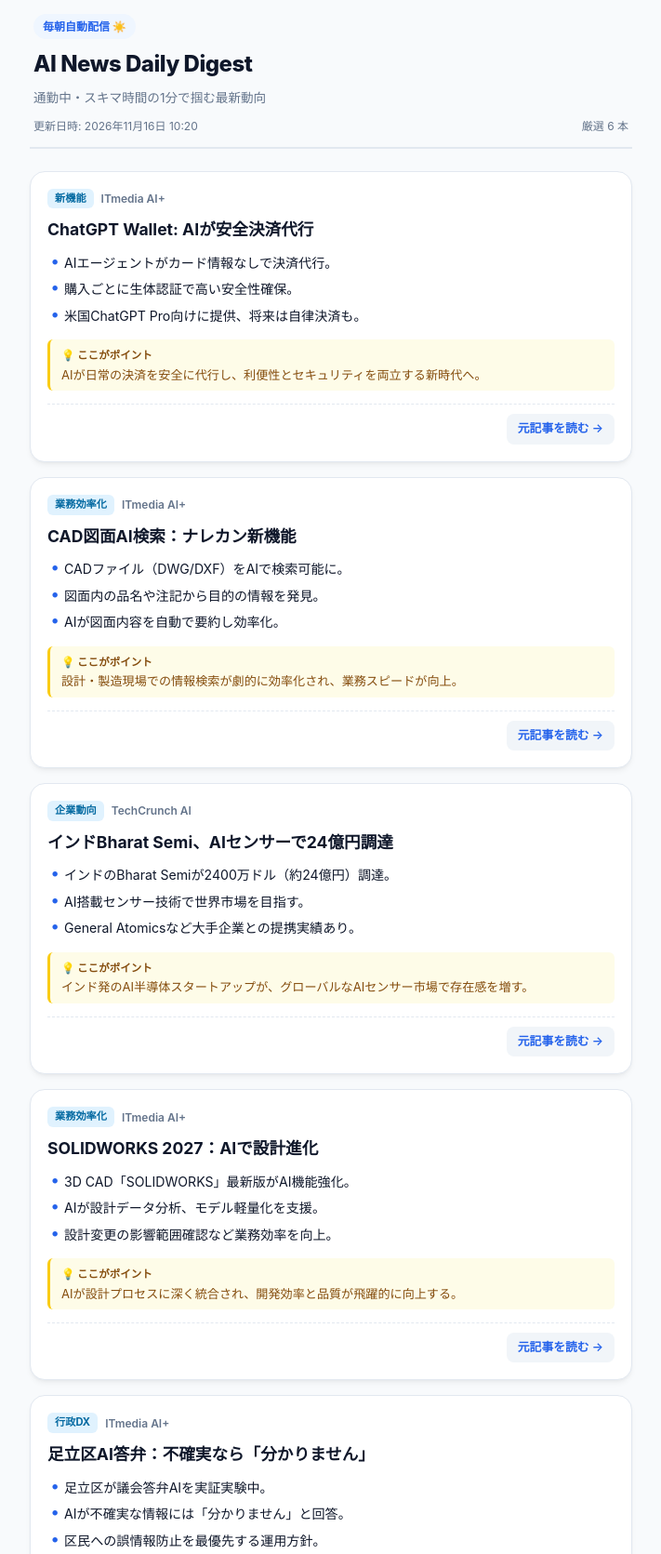
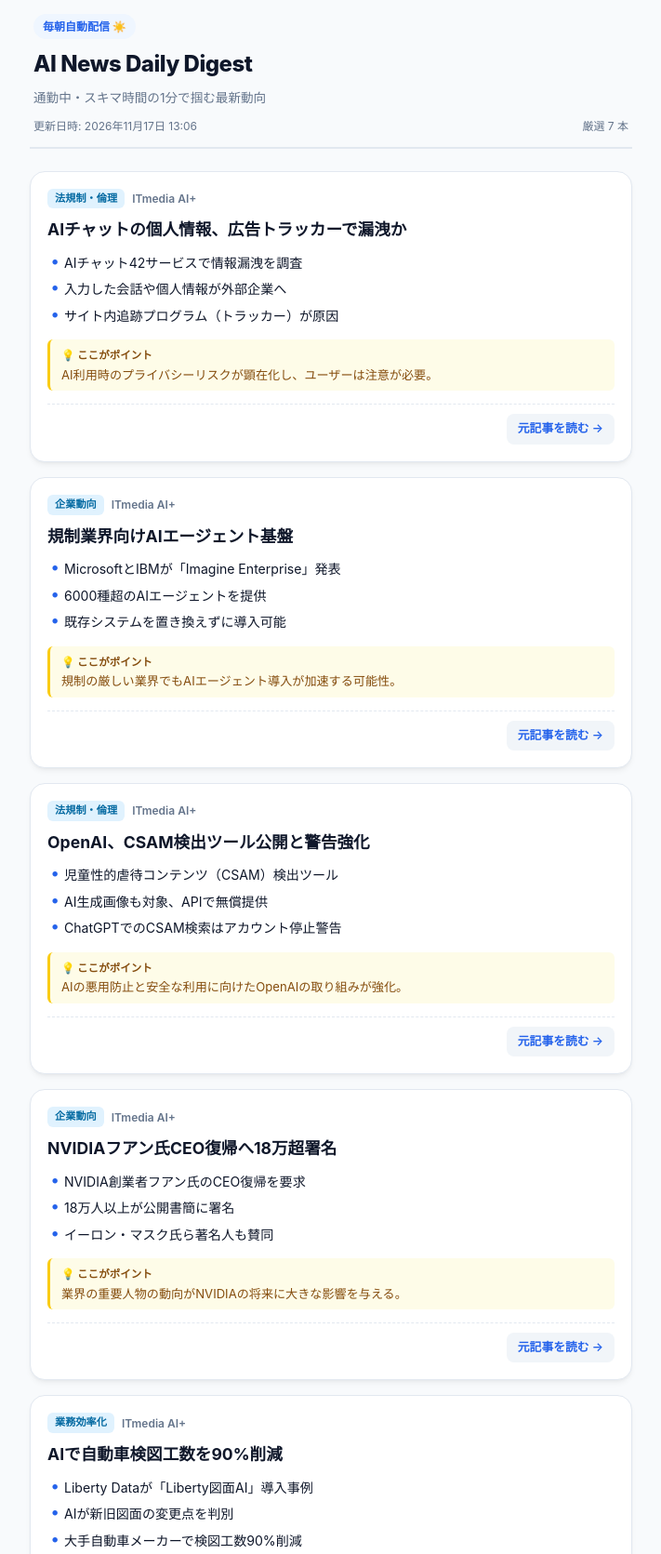
Before and after one commit to cluclu-land/ai-news-digest, a plain HTML site: page docs/index.html in a window 1280 px wide. Shown: the part 13-1684 px from the top of the page at 93% size, without its empty margins (284-995 px from the left). Drawn offline with Linux system fonts and the light colour scheme.

Commit message:
Update AI news digest [skip ci]

```diff
--- a/docs/index.html
+++ b/docs/index.html
@@ -240,8 +240,8 @@
     <h1>AI News Daily Digest</h1>
     <div class="subtitle">通勤中・スキマ時間の1分で掴む最新動向</div>
     <div class="meta-bar">
-      <span>更新日時: 2026年11月16日 10:20</span>
-      <span>厳選 6 本</span>
+      <span>更新日時: 2026年11月17日 13:06</span>
+      <span>厳選 7 本</span>
     </div>
   </header>
 
@@ -249,31 +249,127 @@
 
     <article class="card">
       <div class="card-header">
-        <span class="tag">新機能</span>
+        <span class="tag">法規制・倫理</span>
         <span class="source-name">ITmedia AI+</span>
       </div>
 
-      <h2 class="card-title">ChatGPT Wallet: AIが安全決済代行</h2>
+      <h2 class="card-title">AIチャットの個人情報、広告トラッカーで漏洩か</h2>
 
       <ul class="bullets">
 
-        <li>AIエージェントがカード情報なしで決済代行。</li>
+        <li>AIチャット42サービスで情報漏洩を調査</li>
 
-        <li>購入ごとに生体認証で高い安全性確保。</li>
+        <li>入力した会話や個人情報が外部企業へ</li>
 
-        <li>米国ChatGPT Pro向けに提供、将来は自律決済も。</li>
+        <li>サイト内追跡プログラム（トラッカー）が原因</li>
 
       </ul>
 
 
       <div class="takeaway-box">
         <div class="takeaway-title">💡 ここがポイント</div>
-        <div class="takeaway-content">AIが日常の決済を安全に代行し、利便性とセキュリティを両立する新時代へ。</div>
+        <div class="takeaway-content">AI利用時のプライバシーリスクが顕在化し、ユーザーは注意が必要。</div>
       </div>
 
 
       <div class="card-footer">
-        <a href="https://www.itmedia.co.jp/news/article/2611/16/2000003208/" target="_blank" rel="noopener noreferrer" class="source-link">
+        <a href="https://www.itmedia.co.jp/news/article/2611/17/2000003241/" target="_blank" rel="noopener noreferrer" class="source-link">
+          元記事を読む →
+        </a>
+      </div>
+    </article>
+
+    <article class="card">
+      <div class="card-header">
+        <span class="tag">企業動向</span>
+        <span class="source-name">ITmedia AI+</span>
+      </div>
+
+      <h2 class="card-title">規制業界向けAIエージェント基盤</h2>
+
+      <ul class="bullets">
+
+        <li>MicrosoftとIBMが「Imagine Enterprise」発表</li>
+
+        <li>6000種超のAIエージェントを提供</li>
+
+        <li>既存システムを置き換えずに導入可能</li>
+
+      </ul>
+
+
+      <div class="takeaway-box">
+        <div class="takeaway-title">💡 ここがポイント</div>
+        <div class="takeaway-content">規制の厳しい業界でもAIエージェント導入が加速する可能性。</div>
+      </div>
+
+
+      <div class="card-footer">
+        <a href="https://www.itmedia.co.jp/enterprise/articles/2611/17/news015.html" target="_blank" rel="noopener noreferrer" class="source-link">
+          元記事を読む →
+        </a>
+      </div>
+    </article>
+
+    <article class="card">
+      <div class="card-header">
+        <span class="tag">法規制・倫理</span>
+        <span class="source-name">ITmedia AI+</span>
+      </div>
+
+      <h2 class="card-title">OpenAI、CSAM検出ツール公開と警告強化</h2>
+
+      <ul class="bullets">
+
+        <li>児童性的虐待コンテンツ（CSAM）検出ツール</li>
+
+        <li>AI生成画像も対象、APIで無償提供</li>
+
+        <li>ChatGPTでのCSAM検索はアカウント停止警告</li>
+
+      </ul>
+
+
+      <div class="takeaway-box">
+        <div class="takeaway-title">💡 ここがポイント</div>
+        <div class="takeaway-content">AIの悪用防止と安全な利用に向けたOpenAIの取り組みが強化。</div>
+      </div>
+
+
+      <div class="card-footer">
+        <a href="https://www.itmedia.co.jp/news/article/2611/17/2000003254/" target="_blank" rel="noopener noreferrer" class="source-link">
+          元記事を読む →
+        </a>
+      </div>
+    </article>
+
+    <article class="card">
+      <div class="card-header">
+        <span class="tag">企業動向</span>
+        <span class="source-name">ITmedia AI+</span>
+      </div>
+
+      <h2 class="card-title">NVIDIAフアン氏CEO復帰へ18万超署名</h2>
+
+      <ul class="bullets">
+
+        <li>NVIDIA創業者フアン氏のCEO復帰を要求</li>
+
+        <li>18万人以上が公開書簡に署名</li>
+
+        <li>イーロン・マスク氏ら著名人も賛同</li>
+
+      </ul>
+
+
+      <div class="takeaway-box">
+        <div class="takeaway-title">💡 ここがポイント</div>
+        <div class="takeaway-content">業界の重要人物の動向がNVIDIAの将来に大きな影響を与える。</div>
+      </div>
+
+
+      <div class="card-footer">
+        <a href="https://www.itmedia.co.jp/aiplus/article/2611/17/2000003249/" target="_blank" rel="noopener noreferrer" class="source-link">
           元記事を読む →
         </a>
       </div>
@@ -285,27 +381,27 @@
         <span class="source-name">ITmedia AI+</span>
       </div>
 
-      <h2 class="card-title">CAD図面AI検索：ナレカン新機能</h2>
+      <h2 class="card-title">AIで自動車検図工数を90%削減</h2>
 
       <ul class="bullets">
 
-        <li>CADファイル（DWG/DXF）をAIで検索可能に。</li>
+        <li>Liberty Dataが「Liberty図面AI」導入事例</li>
 
-        <li>図面内の品名や注記から目的の情報を発見。</li>
+        <li>AIが新旧図面の変更点を判別</li>
 
-        <li>AIが図面内容を自動で要約し効率化。</li>
+        <li>大手自動車メーカーで検図工数90%削減</li>
 
       </ul>
 
 
       <div class="takeaway-box">
         <div class="takeaway-title">💡 ここがポイント</div>
-        <div class="takeaway-content">設計・製造現場での情報検索が劇的に効率化され、業務スピードが向上。</div>
+        <div class="takeaway-content">AIが製造業の設計・開発プロセスを大幅に効率化する可能性。</div>
       </div>
 
 
       <div class="card-footer">
-        <a href="https://monoist.itmedia.co.jp/mn/articles/2611/16/news016.html" target="_blank" rel="noopener noreferrer" class="source-link">
+        <a href="https://monoist.itmedia.co.jp/mn/articles/2611/17/news014.html" target="_blank" rel="noopener noreferrer" class="source-link">
           元記事を読む →
         </a>
       </div>
@@ -317,27 +413,27 @@
         <span class="source-name">TechCrunch AI</span>
       </div>
 
-      <h2 class="card-title">インドBharat Semi、AIセンサーで24億円調達</h2>
+      <h2 class="card-title">AIサイバーセキュリティ新興企業が急成長</h2>
 
       <ul class="bullets">
 
-        <li>インドのBharat Semiが2400万ドル（約24億円）調達。</li>
+        <li>Corbaが設立3ヶ月で評価額10億ドル</li>
 
-        <li>AI搭載センサー技術で世界市場を目指す。</li>
+        <li>シリーズAで1.25億ドルを調達</li>
 
-        <li>General Atomicsなど大手企業との提携実績あり。</li>
+        <li>AIを活用したサイバーセキュリティ分野</li>
 
       </ul>
 
 
       <div class="takeaway-box">
         <div class="takeaway-title">💡 ここがポイント</div>
-        <div class="takeaway-content">インド発のAI半導体スタートアップが、グローバルなAIセンサー市場で存在感を増す。</div>
+        <div class="takeaway-content">AIセキュリティ分野への投資が活発で、市場の期待が高い。</div>
       </div>
 
 
       <div class="card-footer">
-        <a href="https://techcrunch.com/2026/11/15/indian-chip-startup-bharat-semi-lands-24m-seed-round-as-it-eyes-global-ai-sensor-market/" target="_blank" rel="noopener noreferrer" class="source-link">
+        <a href="https://techcrunch.com/2026/11/16/cybersecurity-ai-startup-corma-reaches-1b-valuation-in-about-3-months/" target="_blank" rel="noopener noreferrer" class="source-link">
           元記事を読む →
         </a>
       </div>
@@ -345,95 +441,31 @@
 
     <article class="card">
       <div class="card-header">
-        <span class="tag">業務効率化</span>
-        <span class="source-name">ITmedia AI+</span>
+        <span class="tag">企業動向</span>
+        <span class="source-name">The Verge AI</span>
       </div>
 
-      <h2 class="card-title">SOLIDWORKS 2027：AIで設計進化</h2>
+      <h2 class="card-title">NVIDIAフアン氏辞任は陰謀説が浮上</h2>
 
       <ul class="bullets">
 
-        <li>3D CAD「SOLIDWORKS」最新版がAI機能強化。</li>
+        <li>NVIDIAフアン氏の辞任が波紋</li>
 
-        <li>AIが設計データ分析、モデル軽量化を支援。</li>
+        <li>業界リーダーが復帰を要求</li>
 
-        <li>設計変更の影響範囲確認など業務効率を向上。</li>
+        <li>辞任は陰謀によるものとの説が広まる</li>
 
       </ul>
 
 
       <div class="takeaway-box">
         <div class="takeaway-title">💡 ここがポイント</div>
-        <div class="takeaway-content">AIが設計プロセスに深く統合され、開発効率と品質が飛躍的に向上する。</div>
+        <div class="takeaway-content">業界の重要人物の動向がNVIDIAの将来に大きな影響を与える。</div>
       </div>
 
 
       <div class="card-footer">
-        <a href="https://monoist.itmedia.co.jp/mn/articles/2611/16/news037.html" target="_blank" rel="noopener noreferrer" class="source-link">
-          元記事を読む →
-        </a>
-      </div>
-    </article>
-
-    <article class="card">
-      <div class="card-header">
-        <span class="tag">行政DX</span>
-        <span class="source-name">ITmedia AI+</span>
-      </div>
-
-      <h2 class="card-title">足立区AI答弁：不確実なら「分かりません」</h2>
-
-      <ul class="bullets">
-
-        <li>足立区が議会答弁AIを実証実験中。</li>
-
-        <li>AIが不確実な情報には「分かりません」と回答。</li>
-
-        <li>区民への誤情報防止を最優先する運用方針。</li>
-
-      </ul>
-
-
-      <div class="takeaway-box">
-        <div class="takeaway-title">💡 ここがポイント</div>
-        <div class="takeaway-content">公共分野でのAI活用において、情報の正確性と信頼性確保の重要性が示された。</div>
-      </div>
-
-
-      <div class="card-footer">
-        <a href="https://www.itmedia.co.jp/aiplus/article/2611/16/2000003196/" target="_blank" rel="noopener noreferrer" class="source-link">
-          元記事を読む →
-        </a>
-      </div>
-    </article>
-
-    <article class="card">
-      <div class="card-header">
-        <span class="tag">研究開発</span>
-        <span class="source-name">OpenAI News</span>
-      </div>
-
-      <h2 class="card-title">OpenAI：GPT-6が素粒子物理学に貢献</h2>
-
-      <ul class="bullets">
-
-        <li>OpenAIが素粒子物理学の標準模型定義に寄与。</li>
-
-        <li>GPT-6 Astraが詳細な証明作成を支援。</li>
-
-        <li>格子上の非摂動的定義の候補を探求。</li>
-
-      </ul>
-
-
-      <div class="takeaway-box">
-        <div class="takeaway-title">💡 ここがポイント</div>
-        <div class="takeaway-content">AIが最先端の物理学研究にも活用され、科学的発見を加速させる可能性を示す。</div>
-      </div>
-
-
-      <div class="card-footer">
-        <a href="https://openai.com/index/step-toward-defining-the-standard-model" target="_blank" rel="noopener noreferrer" class="source-link">
+        <a href="https://www.theverge.com/tech/1035027/tech-leaders-nvidia-jensen-huang-theories" target="_blank" rel="noopener noreferrer" class="source-link">
           元記事を読む →
         </a>
       </div>
```
